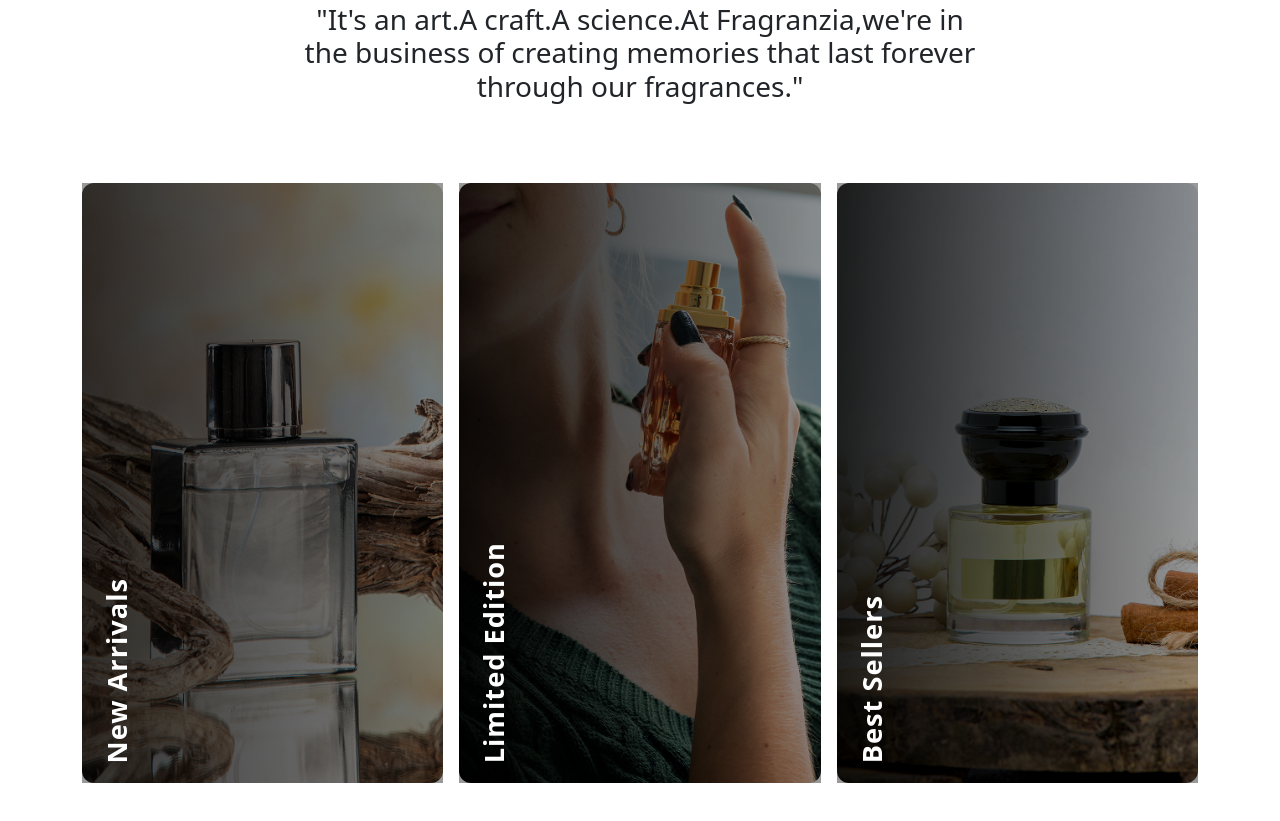
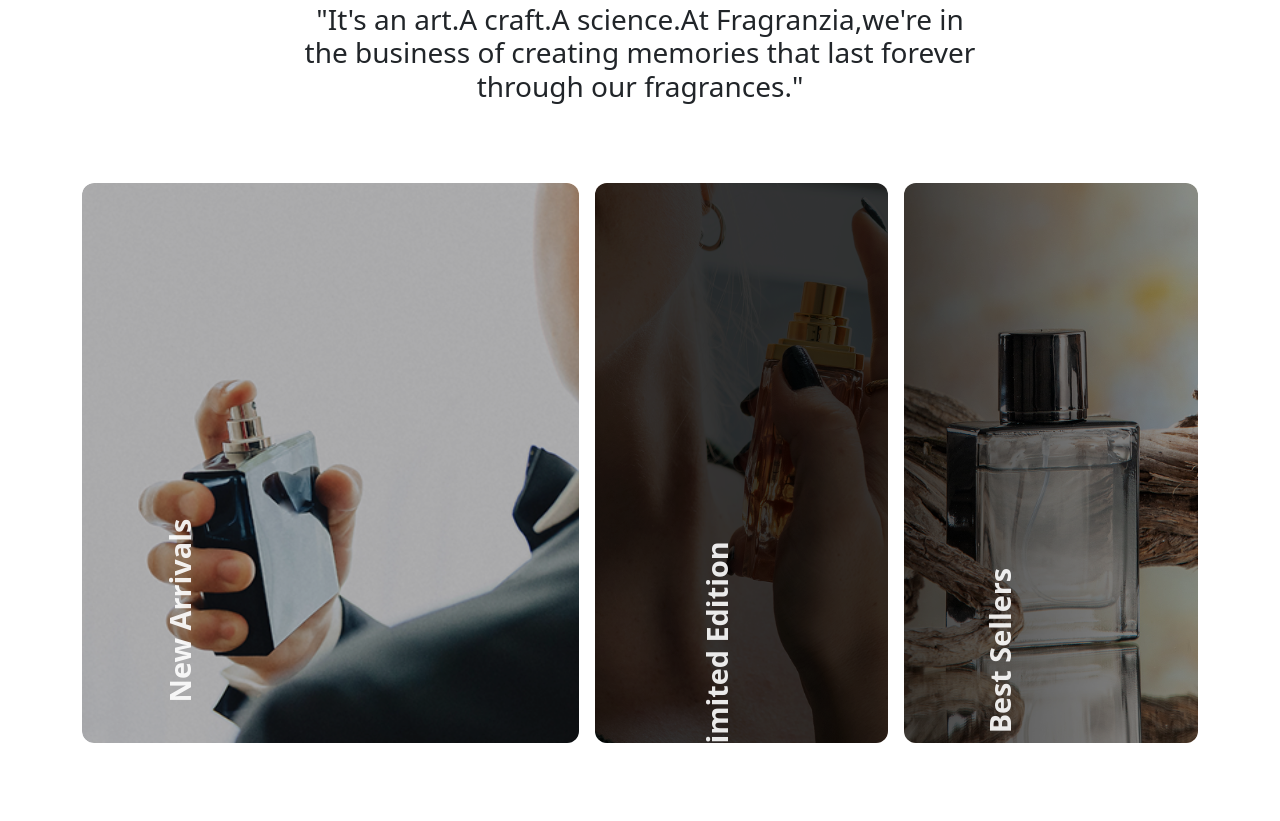
Before and after one commit to sandra11223/project, a plain HTML site: page index.html in a window 1280 px wide. Shown: the part 1812-2633 px from the top of the page. Drawn offline with nearby package versions, Linux system fonts and the light colour scheme.

Commit message:
transition

```diff
--- a/index.html
+++ b/index.html
@@ -90,7 +90,7 @@
     transition: border-radius 0.3s ease;
   }
 
-.perf-section {
+/* .perf-section {
       background: #c9f2fa;
       border-radius: 15px;
       padding: 40px;
@@ -98,16 +98,8 @@
     .perf-img {
       max-width: 100%;
       /* border-radius: 10px; */
-      display: block;
-      border: none;
 
-    }
-    .perf-custom {
-      background-color: #0d6efd;
-      color: white;
-      font-weight: 700;
-      padding:  20px;
-    }
+
     .shape-image {
             width: 350px;
             height: 350px;
@@ -145,7 +137,64 @@
           -ms-overflow-style: none;
            scrollbar-width: none;
 }
+    .newarrival-row {
+      display: flex;
+      gap: 1rem;
+      flex-wrap: nowrap;
+    }
 
+  .newarrival-card {
+    flex: 1;
+    position: relative;
+    height: 70vh;
+    border-radius: 12px;
+    display: flex;
+    align-items: flex-end;
+    justify-content: flex-start;
+    padding: 20px;
+    background-size: cover;
+    background-position: center;
+    overflow: hidden;
+    cursor: pointer;
+    transition: flex 0.5s ease, transform 0.4s ease;
+  }
+
+    .newarrival-card:first-child {
+      flex: 1.8;
+    }
+
+    .newarrival-card .overlay {
+      position: absolute;
+      inset: 0;
+      background: rgba(0,0,0,0.3);
+      border-radius: 12px;
+      transition: background 0.3s ease;
+    }
+
+    .newarrival-text {
+      position: relative;
+      color: #fff;
+      font-size: 1.8rem;
+      font-weight: bold;
+      opacity: 0.9;
+      transform: rotate(-90deg);
+      margin-bottom: 20%;
+      margin-left:-3%;
+    }
+
+    .newarrival-row:hover .newarrival-card {
+      flex: 0.9;
+    }
+
+    .newarrival-row:hover .newarrival-card:hover {
+      flex: 2;
+      transform: scale(1.02);
+    }
+
+
+    .newarrival-card:hover .newarrival-text {
+      opacity: 1;
+    }
 
     </style>
     <link href="https://cdn.jsdelivr.net/npm/bootstrap@5.3.7/dist/css/bootstrap.min.css" rel="stylesheet" integrity="sha384-LN+7fdVzj6u52u30Kp6M/trliBMCMKTyK833zpbD+pXdCLuTusPj697FH4R/5mcr" crossorigin="anonymous">
@@ -406,26 +455,21 @@
   <br><br><br>
   <h3 style="text-align: center;font-weight: 400;">"It's an art.A craft.A science.At Fragranzia,we're in <br>the business of creating memories that last forever<br> through our fragrances."</h3><br>
   <div class="container py-5">
-  <div class="row g-3">
+  <div class="newarrival-row">
 
-
-    <div class="col-md-4">
-      <div class="category-card" style="background-image: url(front-view-expensive-perfume-light-table-scent\ 1.png);position: relative;height: 600px;border-radius: 12px; transition: all 0.3s;display: flex;align-items: center;justify-content: center;background-size: cover;background-position: center;">
-        <div class="category-text">New Arrivals</div>
-      </div>
+    <div class="newarrival-card" style="background-image: url(caucasian-woman-applying-perfume-her-neck\ 2.png);">
+      <div class="overlay"></div>
+      <div class="newarrival-text">New Arrivals</div>
     </div>
 
-
-    <div class="col-md-4">
-      <div class="category-card" style="background-image: url(caucasian-woman-applying-perfume-her-neck\ 1.png);position: relative;height: 600px; border-radius: 12px; transition: all 0.3;display: flex; align-items: center;justify-content: center;background-size: cover; background-position: center;">
-        <div class="category-text">Limited Edition</div>
-      </div>
+    <div class="newarrival-card" style="background-image: url(caucasian-woman-applying-perfume-her-neck\ 2\ \(2\).png);">
+      <div class="overlay"></div>
+      <div class="newarrival-text">Limited Edition</div>
     </div>
 
-    <div class="col-md-4">
-      <div class="category-card" style="background-image: url(small-perfume-bottle-with-black-lid-decorated-with-cinnamon-stick\ 1.png);position: relative;height: 600px;border-radius: 12px;transition: all 0.3;display: flex;align-items: center;justify-content: center;background-size: cover; background-position: center;">
-        <div class="category-text">Best Sellers</div>
-      </div>
+    <div class="newarrival-card" style="background-image: url(front-view-expensive-perfume-light-table-scent\ 1.png);">
+      <div class="overlay"></div>
+      <div class="newarrival-text">Best Sellers</div>
     </div>
 
   </div>
```
Also changed, not shown: about.html (+0 -3 lines).
